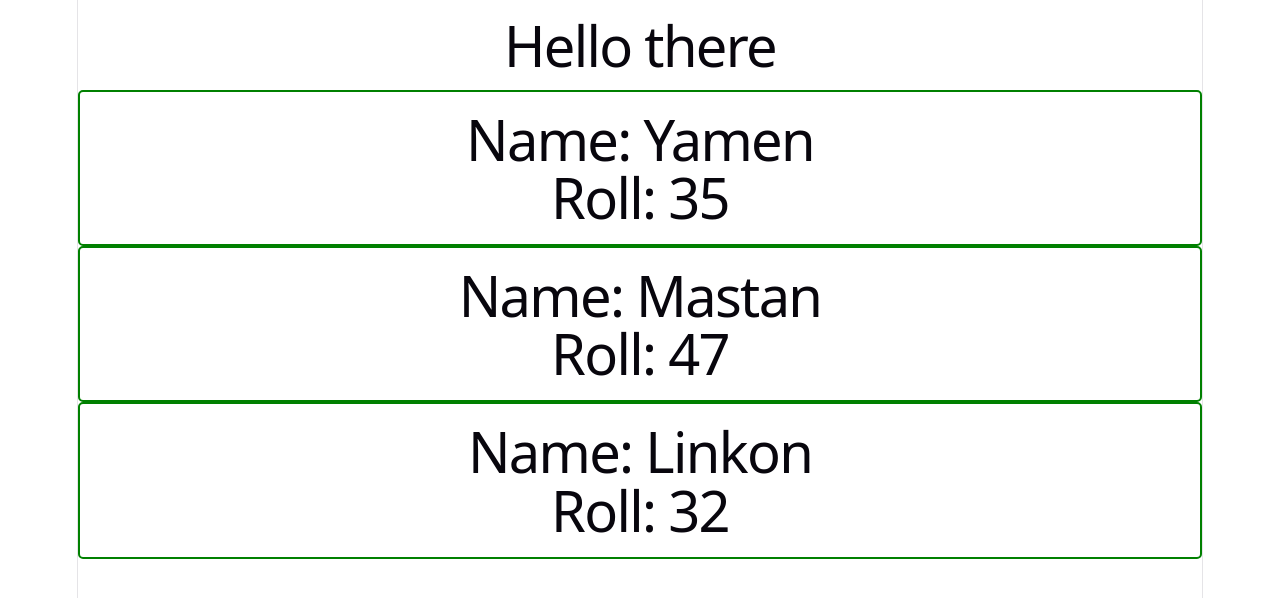
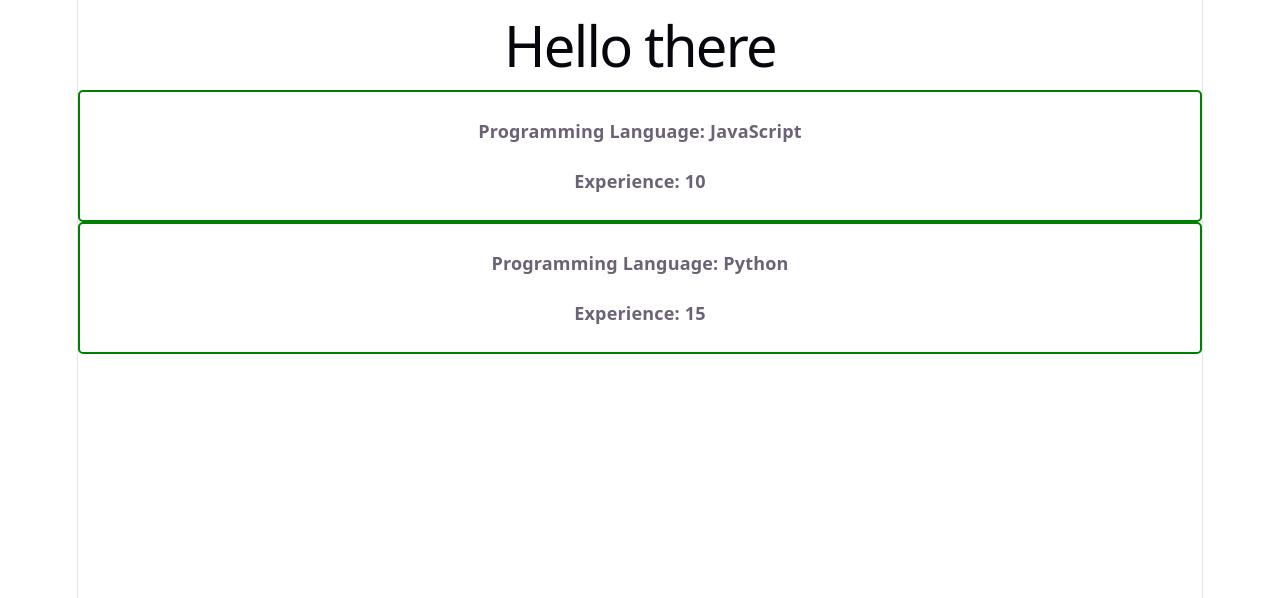
Before and after one commit to asm-saim/v1.my-react-app, a React (Vite) app: page / in a window 1280 px wide. Shown: the top 598 px of the page. Built offline with nearby package versions, Linux system fonts and the light colour scheme.

Commit message:
propspass, rops read

```diff
--- a/src/App.tsx
+++ b/src/App.tsx
@@ -4,14 +4,25 @@ function App() {
   return (
     <>
       <h1>Hello there</h1>
-      <Student name="Yamen" roll="35"></Student>
-      <Student name="Mastan" roll="47"></Student>
-      <Student name="Linkon" roll="32"></Student>
+      {/* <Student name="Yamen" roll="35"></Student> */}
+      <ProgrammingStat language="JavaScript" experience="10"></ProgrammingStat>
+      <ProgrammingStat language="Python" experience="15"></ProgrammingStat>
     </>
   );
 }
 
 //Components:
+
+function ProgrammingStat(props) {
+  console.log(props);
+  return (
+    <div className="student">
+      <h4>Programming Language: {props.language}</h4>
+      <h4>Experience: {props.experience}</h4>
+    </div>
+  );
+}
+
 function Student(props) {
   // const student = {
   //   border: "2px solid green",
```
